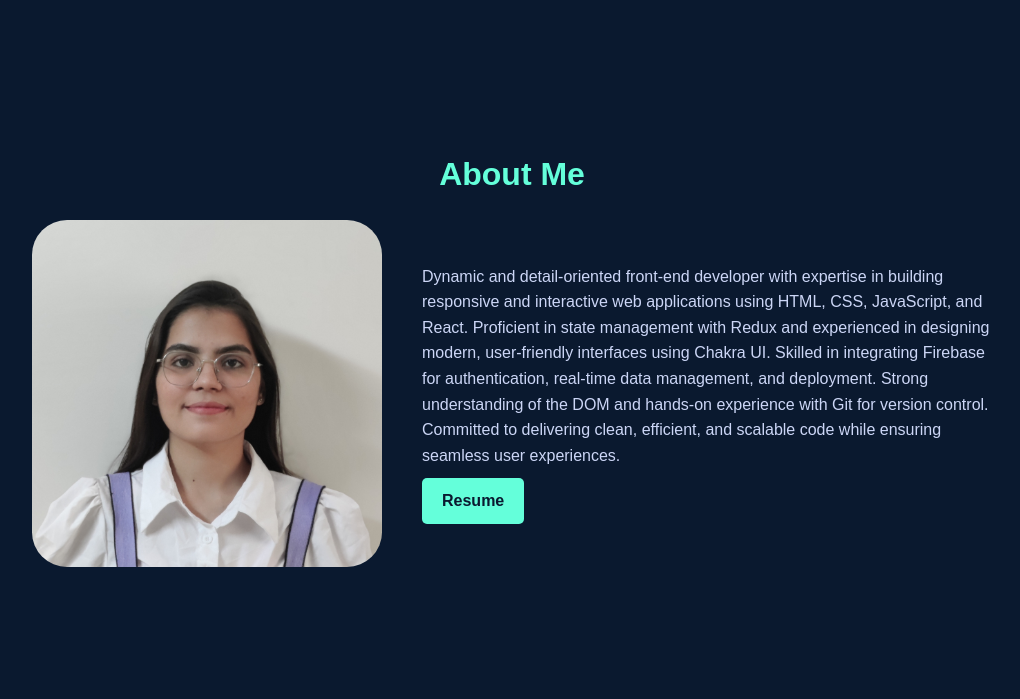
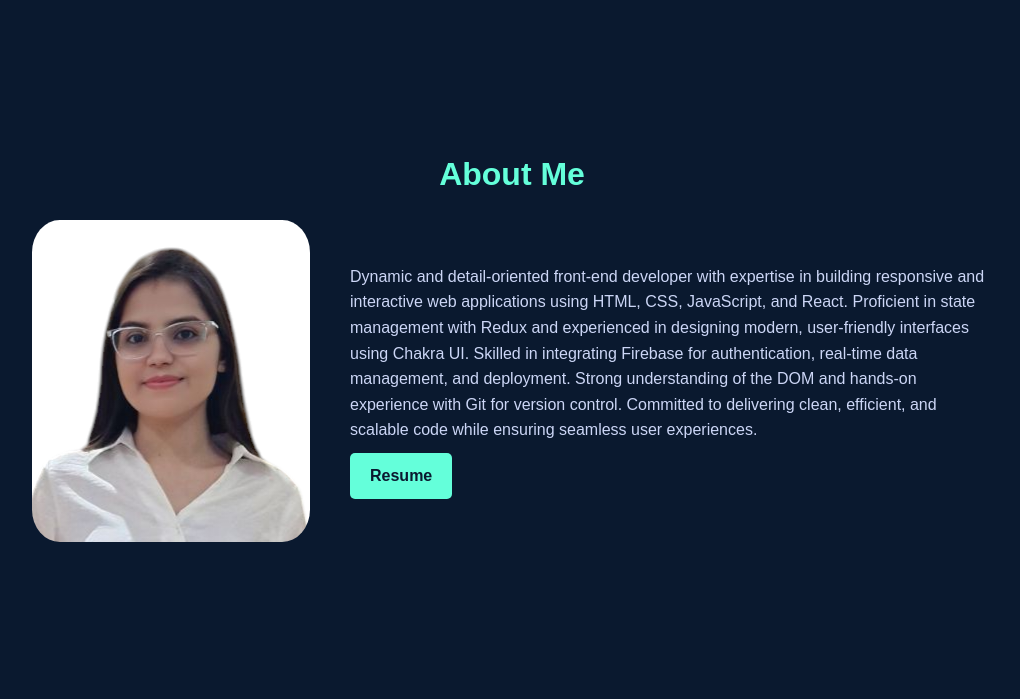
Before and after one commit to Pareekpriya/Portfolio_Priya, a plain HTML site: page index.html in a window 1280 px wide. Shown: the part 651-1350 px from the top of the page, without its empty margins (128-1148 px from the left). Drawn offline with Linux system fonts and the light colour scheme.

Commit message:
Profesional photo updated

```diff
--- a/index.html
+++ b/index.html
@@ -59,7 +59,7 @@
         <h1>About <span>Me</span></h1>
 
         <div class="about-content">
-          <img src="./images/professional photo.jpg" alt="Priya's Photo" class="priya-photo">
+          <img src="./images/portfolio_photo.png" alt="Priya's Photo" class="priya-photo">
           <div>
             <p>Dynamic and detail-oriented front-end developer with expertise in building responsive and interactive web applications using HTML, CSS, JavaScript, and React. Proficient in state management with Redux and experienced in designing modern, user-friendly interfaces using Chakra UI. Skilled in integrating Firebase for authentication, real-time data management, and deployment. Strong understanding of the DOM and hands-on experience with Git for version control. Committed to delivering clean, efficient, and scalable code while ensuring seamless user experiences.</p>
             <a href="./images/PriyaPareek-FrontendDeveloper(React).pdf" target="_blank" class="resumeLink" id="btn">Resume</a>
```
Also changed, not shown: images/portfolio_photo.png (added).
